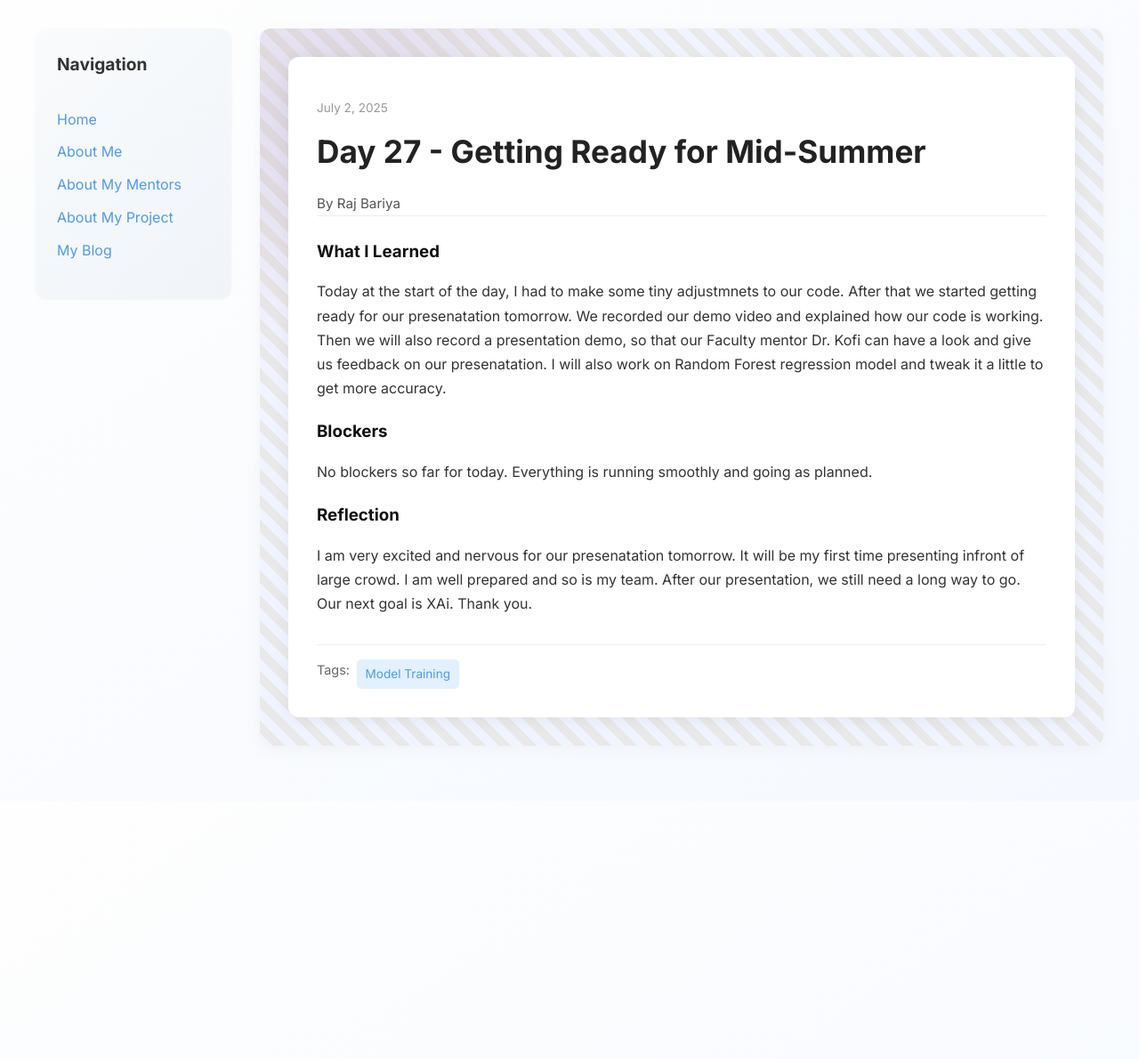
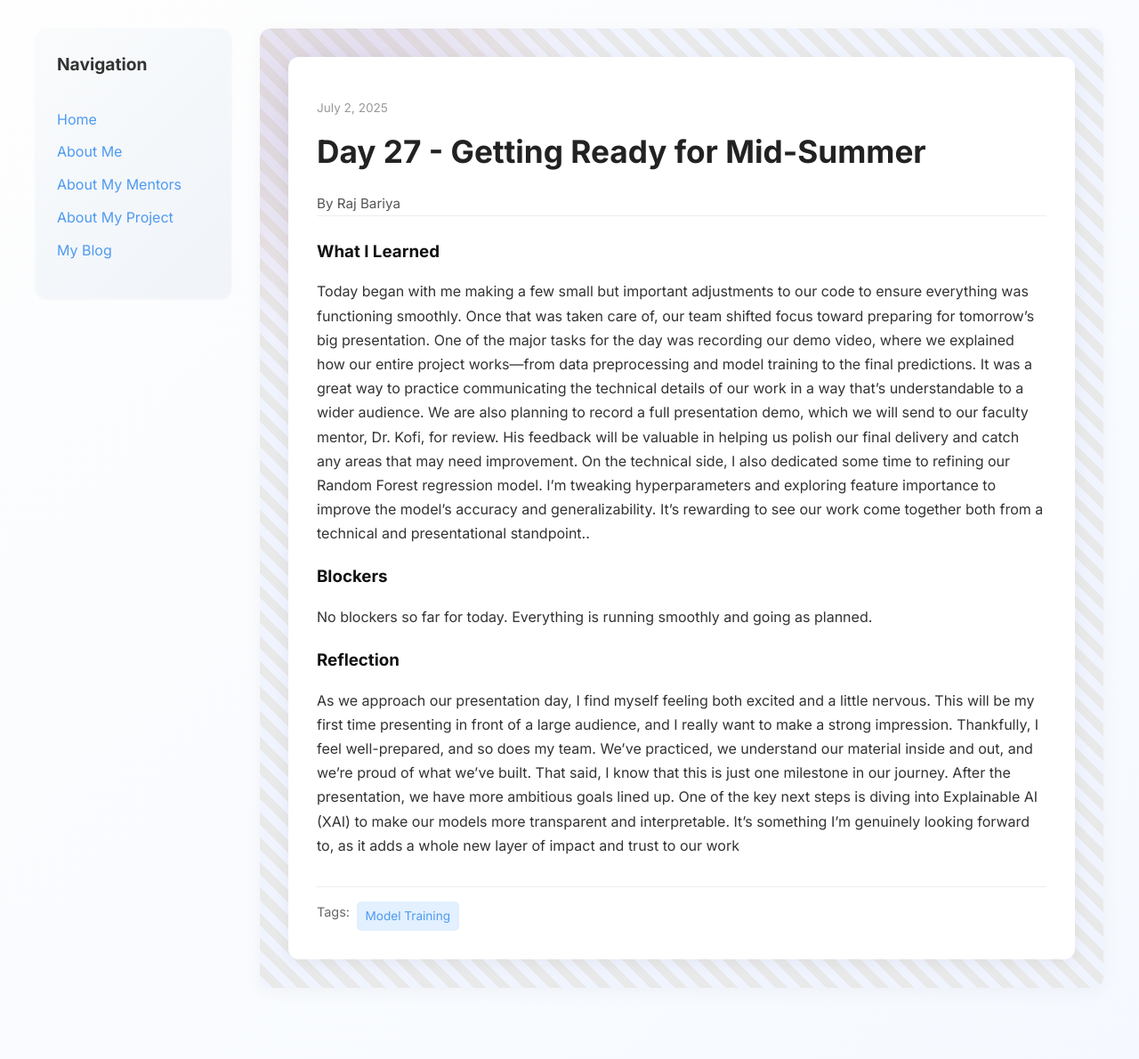
Before and after one commit to rajbariyaa/rajbariyaa.github.io, a Jekyll site: the page built from _posts/2025-07-02-day-27.md, in a window 1280 px wide. Shown: the whole page at 89% size. Built offline with Jekyll 4.4.1, drawn with Linux system fonts in a browser that asks for light colours; before the commit the page ends 900 px from its top, so only the background shows below that.

Commit message:
Update 2025-07-02-day-27.md

```diff
--- a/_posts/2025-07-02-day-27.md
+++ b/_posts/2025-07-02-day-27.md
@@ -7,9 +7,11 @@ permalink: /day27.html
 tags: ["Model Training"]
 
 what_i_learned: |
-  Today at the start of the day, I had to make some tiny adjustmnets to our code. After that we started getting ready for our presenatation tomorrow. We recorded our demo video and explained how our code is working. Then we will also record a presentation demo, so that our Faculty mentor Dr. Kofi can have a look and give us feedback on our presenatation. I will also work on Random Forest regression model and tweak it a little to get more accuracy.
+  Today began with me making a few small but important adjustments to our code to ensure everything was functioning smoothly. Once that was taken care of, our team shifted focus toward preparing for tomorrow's big presentation. One of the major tasks for the day was recording our demo video, where we explained how our entire project works—from data preprocessing and model training to the final predictions. It was a great way to practice communicating the technical details of our work in a way that's understandable to a wider audience.
+  We are also planning to record a full presentation demo, which we will send to our faculty mentor, Dr. Kofi, for review. His feedback will be valuable in helping us polish our final delivery and catch any areas that may need improvement. On the technical side, I also dedicated some time to refining our Random Forest regression model. I’m tweaking hyperparameters and exploring feature importance to improve the model’s accuracy and generalizability. It’s rewarding to see our work come together both from a technical and presentational standpoint..
 blockers: |
   No blockers so far for today. Everything is running smoothly and going as planned.
 reflection: |
-  I am very excited and nervous for our presenatation tomorrow. It will be my first time presenting infront of large crowd. I am well prepared and so is my team. After our presentation, we still need a long way to go. Our next goal is XAi. Thank you.
+  As we approach our presentation day, I find myself feeling both excited and a little nervous. This will be my first time presenting in front of a large audience, and I really want to make a strong impression. Thankfully, I feel well-prepared, and so does my team. We've practiced, we understand our material inside and out, and we’re proud of what we’ve built.
+  That said, I know that this is just one milestone in our journey. After the presentation, we have more ambitious goals lined up. One of the key next steps is diving into Explainable AI (XAI) to make our models more transparent and interpretable. It's something I’m genuinely looking forward to, as it adds a whole new layer of impact and trust to our work
 ---
```
